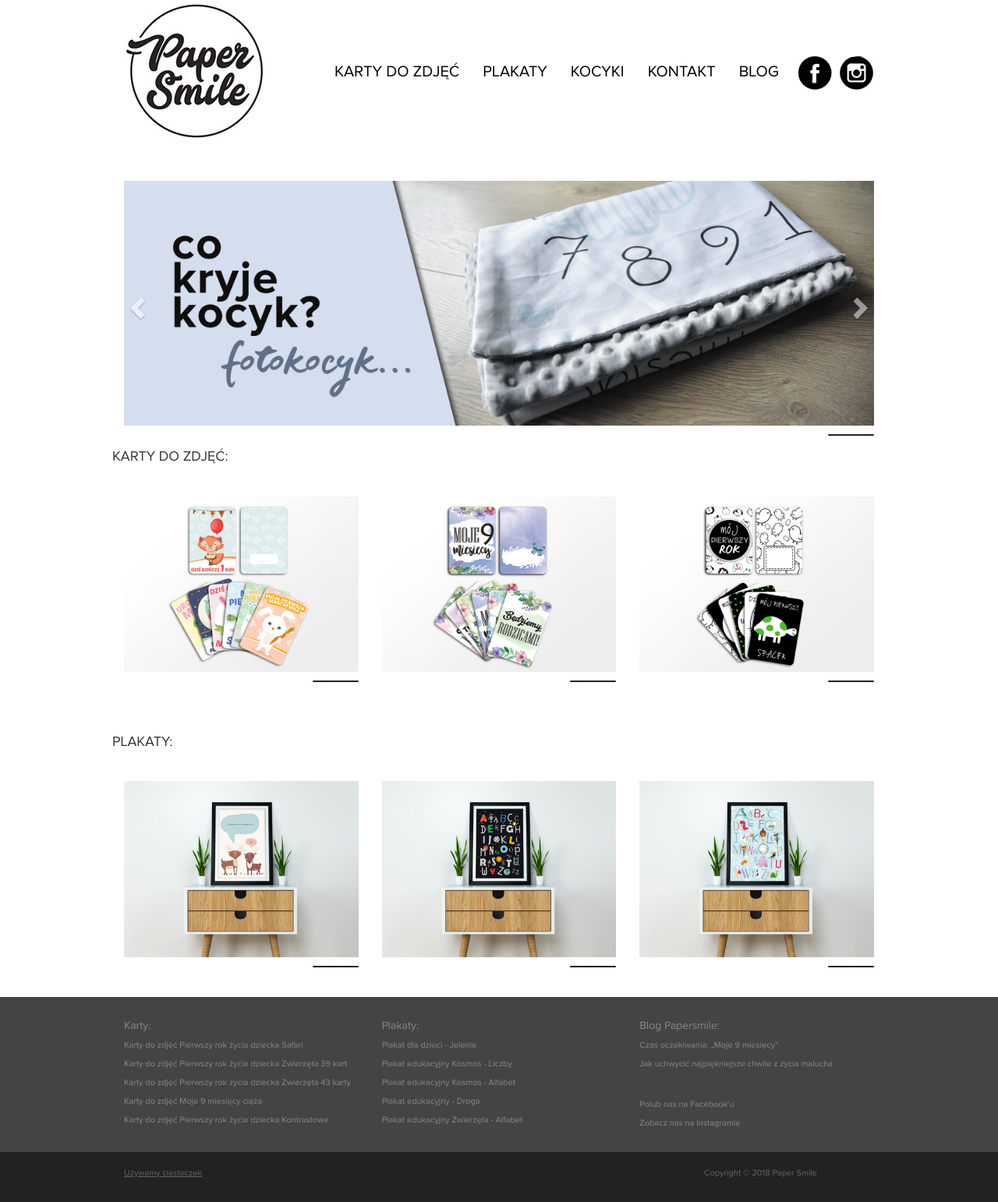
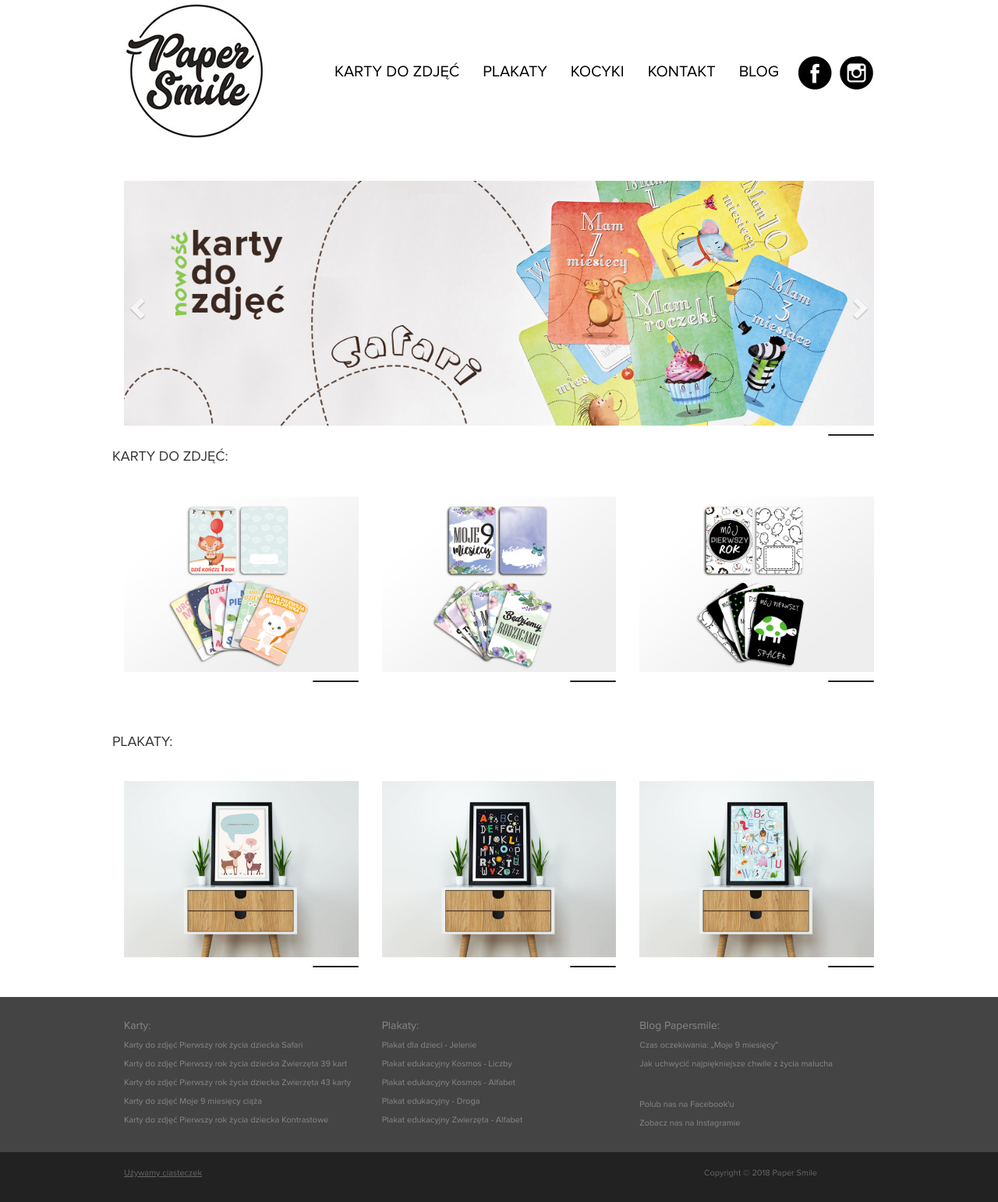
Before and after one commit to lukaszkomar/papersmile.pl, a Jekyll site: the page built from index.html, in a window 1280 px wide. Shown: the whole page at 78% size. Built offline with Jekyll 4.4.1, drawn with Linux system fonts in a browser that asks for light colours; nearby versions of some CDN libraries.

Commit message:
carousele

```diff
--- a/_layouts/homepage.html
+++ b/_layouts/homepage.html
@@ -23,8 +23,8 @@
             {% endfor %}
 {% endcomment %}
 
-
-            <div class="item active"       ><a href="/kocyk-dla-dzieci-2w1"                      ><img src="/img/polecamy/6-kocyk-dla-dzieci-2w1.jpg" width="100%"></a></div>
+            <div class="item active"><a href="/karty-do-zdjec-pierwszy-rok-zycia-dziecka-safari" ><img src="/img/polecamy/7-pierwszy-rok-zycia-dziecka-safari.jpg" width="100%"></a></div>
+            <div class="item"       ><a href="/kocyk-dla-dzieci-2w1"                      ><img src="/img/polecamy/6-kocyk-dla-dzieci-2w1.jpg" width="100%"></a></div>
             <div class="item"       ><a href="/karty"                                     ><img src="/img/polecamy/1-karty.jpg"            width="100%"></a></div>
             <div class="item"       ><a href="/plakaty"                                   ><img src="/img/polecamy/2-plakaty.jpg"          width="100%"></a></div>
             <div class="item"       ><a href="/karty-do-zdjec-moje-9-miesiecy-ciaza"      ><img src="/img/polecamy/3-karty-9-miesiecy.jpg" width="100%"></a></div>
```
Also changed, not shown: img/polecamy/7-pierwszy-rok-zycia-dziecka-safari.jpg (added), img/polecamy/7-pierwszy-rok-zycia-dziecka-safari.png (deleted).
